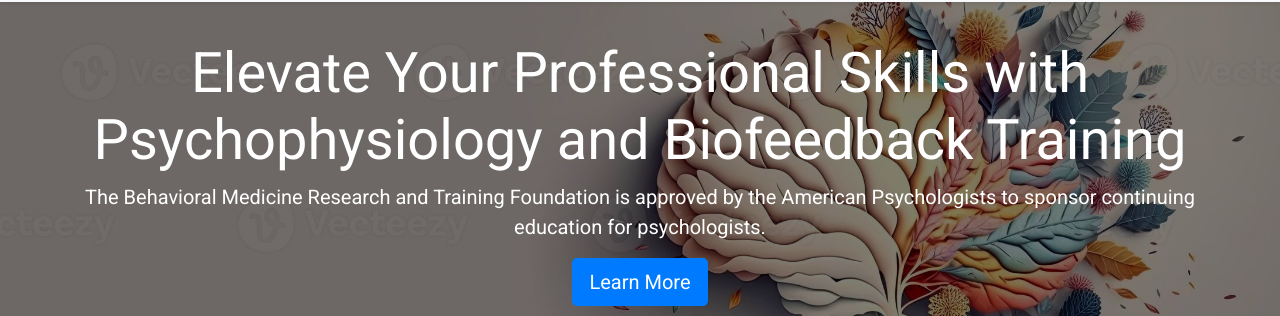
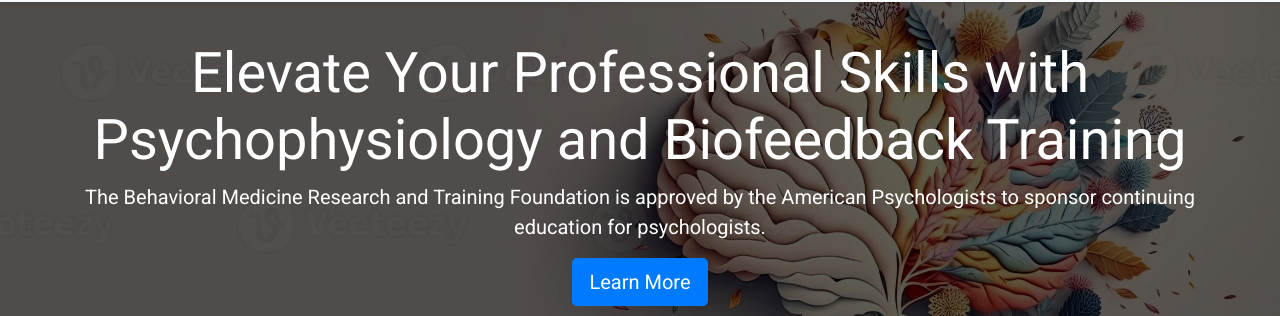
Before and after one commit to Kicker22/Biofeedback-mockup, a plain HTML site: page index.html in a window 1280 px wide. Shown: the part 74-390 px from the top of the page. Drawn offline with nearby package versions, Linux system fonts and the light colour scheme.

Commit message:
adding more style changes to mock

```diff
--- a/index.css
+++ b/index.css
@@ -31,7 +31,7 @@
     left: 0;
     width: 100%;
     height: 100%;
-    background: rgba(0, 0, 0, 0.5);
+    background: rgba(0, 0, 0, 0.637);
     z-index: 1;
 }
 
```
